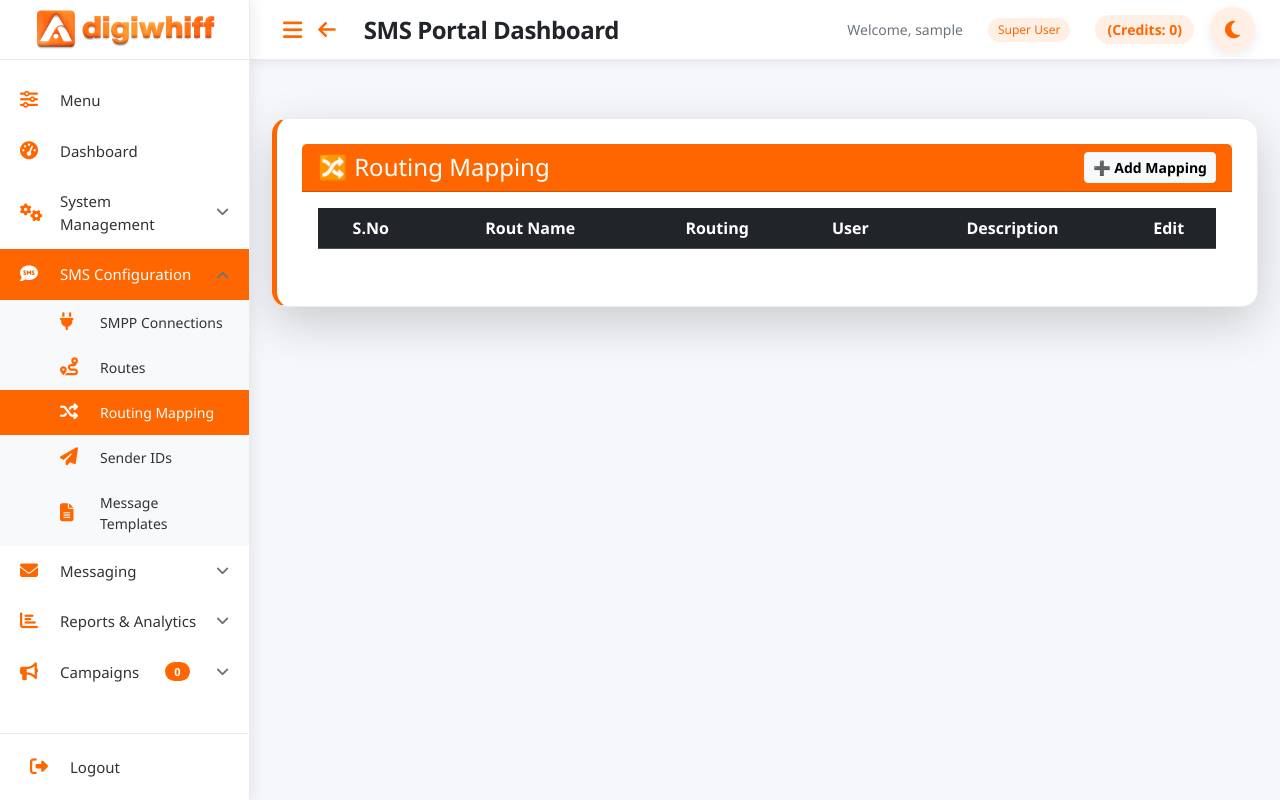
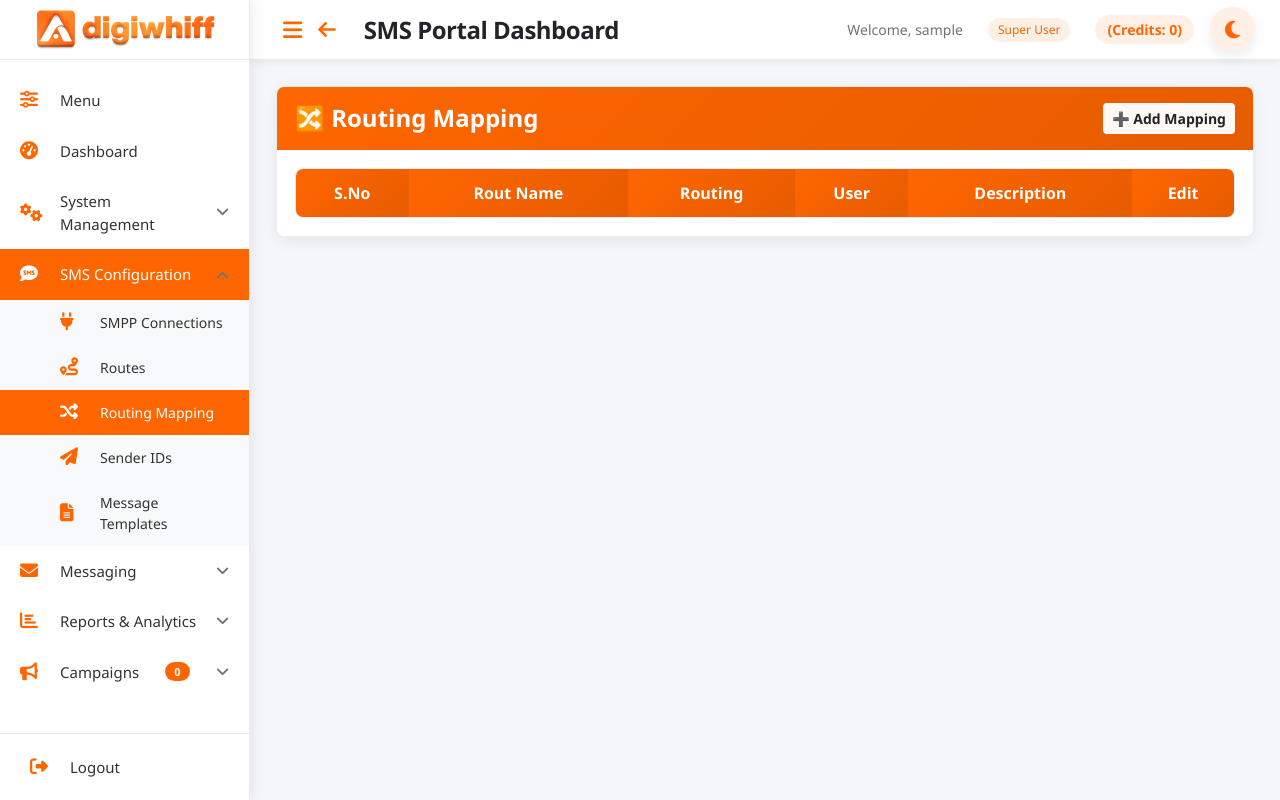
Before and after one commit to GitAbhinavK/C_PASS, a Django app: page /routing-mapping/ in a window 1280 px wide. Run offline with Django 5.2, Linux system fonts and the light colour scheme; the visitor is signed in with stand-in values (Sample User, id 1); data comes from the database, SQL or seed files in the repository; data that the repository does not hold is empty.

Commit message:
route template for dark mode

```diff
--- a/sms_app/templates/routing_mapping_list.html
+++ b/sms_app/templates/routing_mapping_list.html
@@ -17,13 +17,30 @@
         border-radius: 14px;
         box-shadow: rgba(0, 0, 0, 0.08) 0px 4px 14px;
     }
+    .mapping-page { max-width: 1400px; margin: 0 auto; padding: 16px; }
+    .mapping-card { background: var(--card-bg); border: 1px solid var(--border-color); border-radius: 8px; box-shadow: 0 4px 16px var(--shadow-color); overflow: hidden; }
+    .mapping-header { background: linear-gradient(135deg, var(--theme-color), var(--theme-dark)); color: #fff; gap: 12px; flex-wrap: wrap; padding: 16px 18px; }
+    .mapping-body { background: var(--card-bg); padding: 18px; }
+    .mapping-header h4 { margin: 0; font-weight: 800; }
+    .mapping-header .btn-light { background: rgba(255,255,255,0.96); color: #222; border: 1px solid rgba(255,255,255,0.65); font-weight: 700; }
+    .mapping-header .btn-light:hover { background: #fff; color: var(--theme-color); }
+    .mapping-table-wrap { overflow: auto; border: 1px solid var(--border-color); border-radius: 8px; }
+    .mapping-table { min-width: 860px; margin: 0; color: var(--text-primary); }
+    .mapping-table thead th { background: linear-gradient(135deg, var(--theme-color), var(--theme-dark)); color: #fff; border: 0; white-space: nowrap; font-weight: 700; padding: 12px 10px; }
+    .mapping-table tbody td { background: var(--card-bg); color: var(--text-primary); border-color: var(--border-color); padding: 11px 10px; overflow-wrap: anywhere; }
+    .mapping-table tbody tr:nth-child(even) td { background: rgba(0,0,0,0.02); }
+    .mapping-table tbody tr:hover td { background: var(--hover-color); }
+    .dark-mode .mapping-table tbody tr:nth-child(even) td { background: rgba(255,255,255,0.025); }
+    .dark-mode .mapping-header .btn-light { background: rgba(255,255,255,0.12); color: #fff; border-color: rgba(255,255,255,0.22); }
+    .dark-mode .mapping-header .btn-light:hover { background: rgba(255,255,255,0.18); color: #fff; }
+    @media (max-width: 768px) { .mapping-page { padding: 10px; } }
 </style>
 
-<div class="container mt-5">
-    <div class="card shadow-lg rounded-4">
+<div class="mapping-page">
+    <div class="mapping-card">
 
         <!-- HEADER -->
-        <div class="card-header bg-theme text-white d-flex justify-content-between align-items-center">
+        <div class="mapping-header d-flex justify-content-between align-items-center">
             <h4 class="mb-0">🔀 Routing Mapping</h4>
             <button class="btn btn-light btn-sm fw-bold" data-bs-toggle="modal" data-bs-target="#addModal">
                 ➕ Add Mapping
@@ -31,10 +48,11 @@
         </div>
 
         <!-- BODY -->
-        <div class="card-body">
+        <div class="mapping-body">
 
-            <table class="table table-striped table-hover text-center align-middle">
-                <thead class="table-dark">
+            <div class="mapping-table-wrap">
+            <table class="table table-hover text-center align-middle mapping-table">
+                <thead>
                     <tr>
                         <th>S.No</th>
                         <th>Rout Name</th>
@@ -57,7 +75,7 @@
                         <td>{{ m.description|default:"—" }}</td>
 
                         <td>
-                            <button class="btn btn-outline-dark btn-sm"
+                            <button class="btn btn-outline-theme btn-sm"
                                 data-bs-toggle="modal"
                                 data-bs-target="#editModal{{ m.map_id }}">
                                 ✏️
@@ -141,6 +159,7 @@
                 </tbody>
 
             </table>
+            </div>
 
         </div>
 
```
Also changed, not shown: sms_app/templates/routing_list.html (+42 -10 lines), 1 other file.
